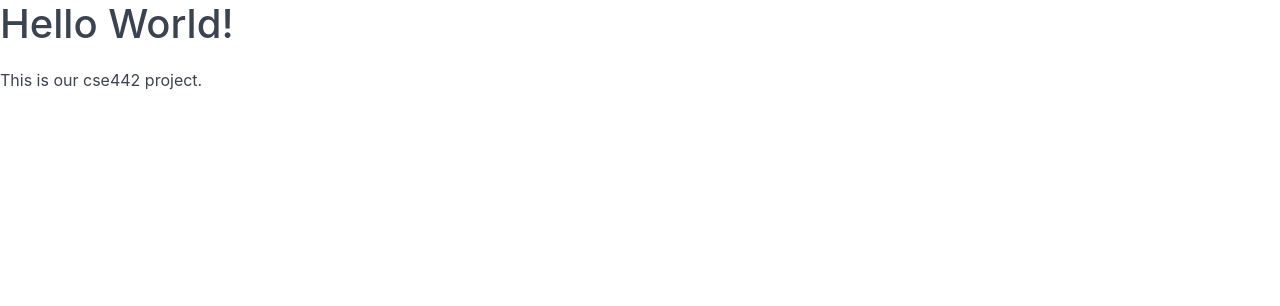
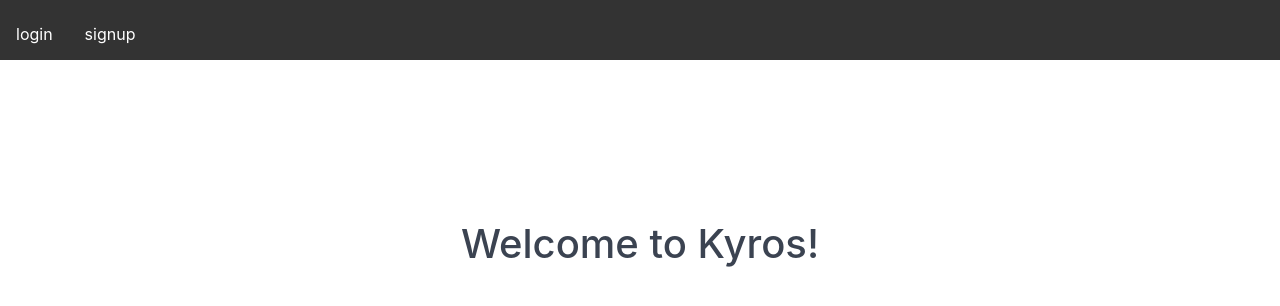
Before and after one commit to luis815/Hope2Finish, a Vue app in the folder front_end/: page / in a window 1280 px wide. Shown: the top 306 px of the page. Built offline with nearby package versions, Linux system fonts and the light colour scheme.

Commit message:
Temp landing page #4
Temporary landing page that navigates user to register or login.

```diff
--- a/front_end/src/views/LandingPage.vue
+++ b/front_end/src/views/LandingPage.vue
@@ -1,7 +1,12 @@
 <template>
     <div id="LandingPage">
-        <h1>Hello World!</h1>
-        <p>This is our cse442 project.</p>
+        <ul>
+            <li><router-link to="/login">login</router-link></li>
+            <li><router-link to="/sigup">signup</router-link></li>
+        </ul>
+        <div id="welcome">
+            <h1>Welcome to Kyros!</h1>
+        </div>
     </div>
 </template>
 
@@ -15,4 +20,33 @@
     #LandingPage {
 
     }
+
+    ul {
+        list-style-type: none;
+        margin: 0;
+        padding: 0;
+        overflow: hidden;
+        background-color: #333;
+    }
+
+    li {
+        float: left;
+    }
+
+    li a {
+        display: block;
+        color: white;
+        text-align: center;
+        padding: 14px 16px;
+        text-decoration: none;
+    }
+
+    li a:hover {
+        background-color: #111;
+    }
+
+    #welcome {
+        text-align: center;
+        padding-top: 10em;
+    }
 </style>
```
